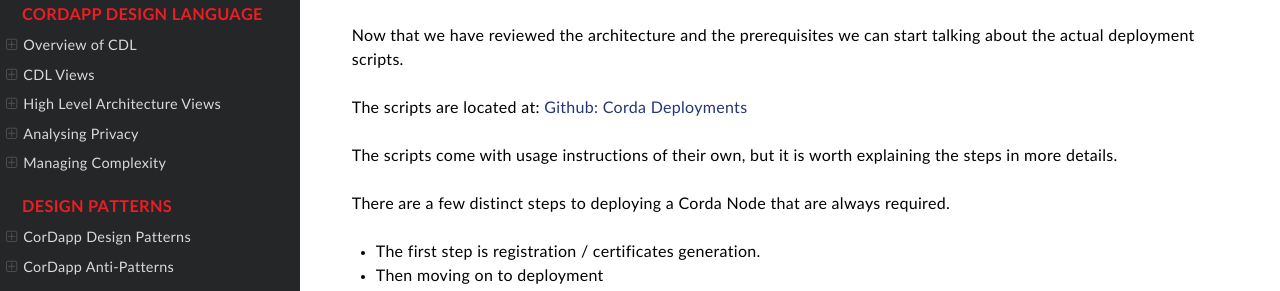
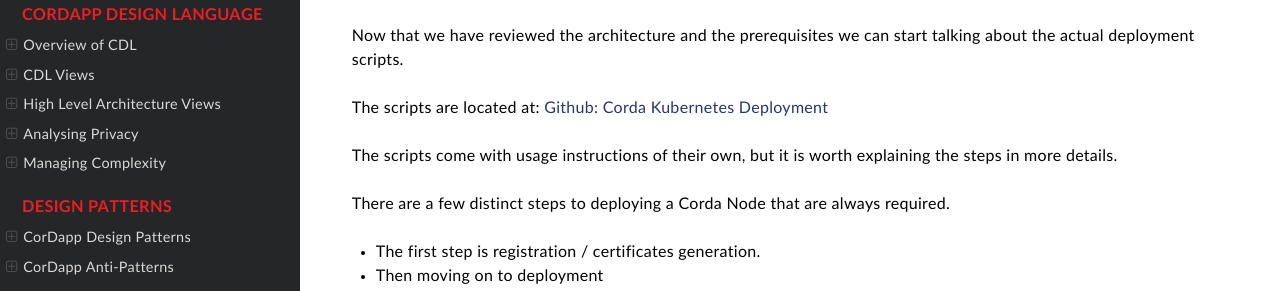
Before and after one commit to corda/corda-solutions, a Sphinx documentation site: the page built from docs/source/deployment/kubernetes/corda-kubernetes-deployment.rst, in a window 1280 px wide and 900 px high. Shown: the part 136-427 px from the top of the window. Built offline with Sphinx 7.4.7 and the Read the Docs theme 2.0.0, drawn with Linux system fonts in a browser that asks for light colours.

Commit message:
Renamed github repo from corda-deployments to corda-kubernetes-deployment.

```diff
--- a/docs/source/deployment/kubernetes/corda-kubernetes-deployment.rst
+++ b/docs/source/deployment/kubernetes/corda-kubernetes-deployment.rst
@@ -3,7 +3,7 @@
 
 Now that we have reviewed the architecture and the prerequisites we can start talking about the actual deployment scripts.
 
-The scripts are located at: `Github: Corda Deployments <https://github.com/corda/corda-deployments>`_
+The scripts are located at: `Github: Corda Kubernetes Deployment <https://github.com/corda/corda-kubernetes-deployment>`_
 
 The scripts come with usage instructions of their own, but it is worth explaining the steps in more details.
 
```
